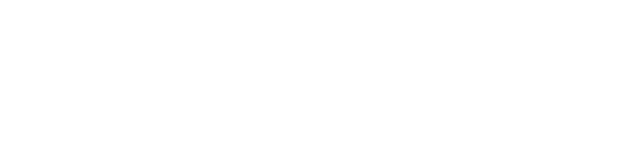
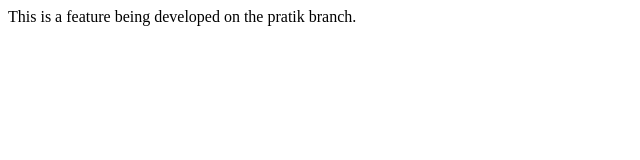
Before and after one commit to fearoface/Apollo, a plain HTML site: page index.html in a window 1280 px wide. Shown: the whole page, without its empty margins (0-640 px from the left). Drawn offline with Linux system fonts and the light colour scheme.

Commit message:
pratik feature commit 1

```diff
--- a/index.html
+++ b/index.html
@@ -4,6 +4,8 @@
 	<title>Just testing git</title>
 </head>
 <body>
-
+<div>
+This is a feature being developed on the pratik branch.
+</div>
 </body>
 </html>
```
